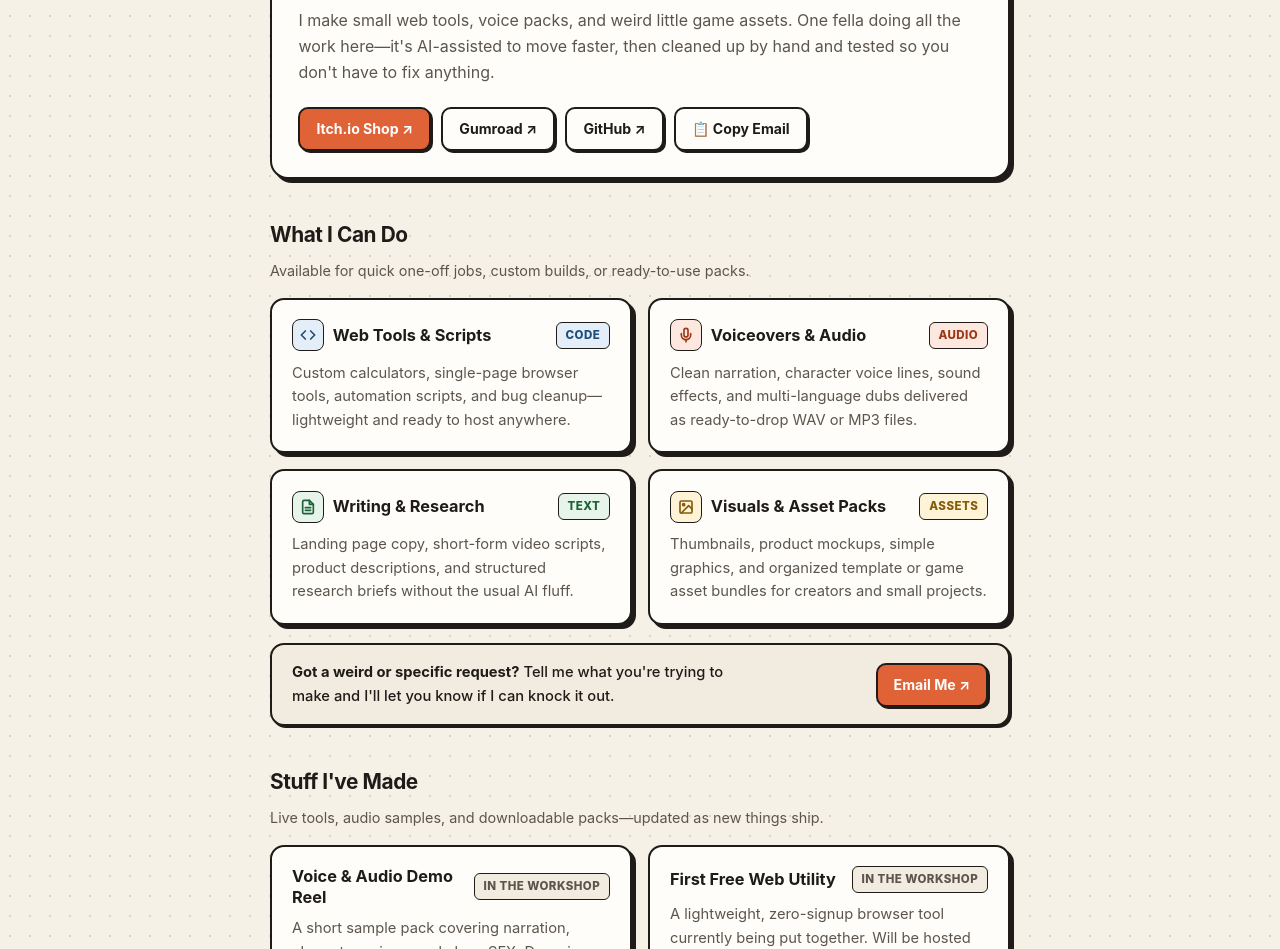
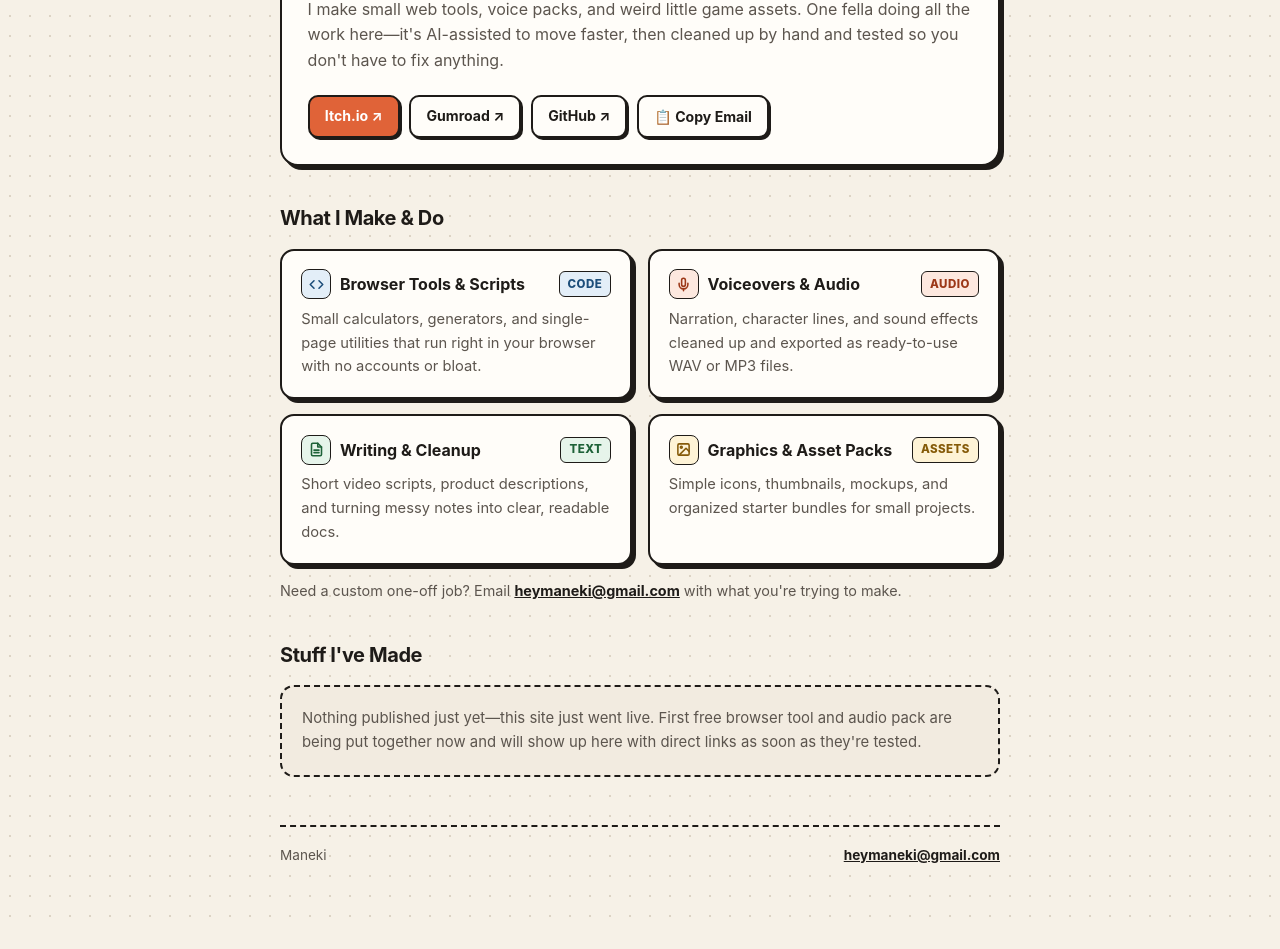
Before and after one commit to heymaneki/heymaneki.github.io, a plain HTML site: page index.html in a window 1280 px wide. Shown: the part 194-1143 px from the top of the page. After the commit the page ends 1117 px from the top, so only its background shows below. Drawn offline with Linux system fonts and the light colour scheme.

Commit message:
Refactor index.html for improved layout and styles
Updated title and various styles for better layout and readability. Adjusted section headings and modified button styles.

```diff
--- a/index.html
+++ b/index.html
@@ -3,7 +3,7 @@
 <head>
   <meta charset="UTF-8" />
   <meta name="viewport" content="width=device-width, initial-scale=1.0" />
-  <title>Maneki — Web Tools, Voiceovers, Writing & Digital Assets</title>
+  <title>Maneki (@heymaneki)</title>
   <style>
     :root {
       --bg: #f6f1e7;
@@ -16,7 +16,6 @@
       --accent: #e06338;
       --accent-hover: #c95128;
       --gold: #f5c451;
-      --green: #2e8b57;
       --code-bg: #e3eef8;
       --code-text: #1d4e7a;
       --audio-bg: #fde8df;
@@ -40,7 +39,6 @@
       --accent: #eb7349;
       --accent-hover: #f5845d;
       --gold: #eab308;
-      --green: #4ade80;
       --code-bg: #1c2d3d;
       --code-text: #7cc0f8;
       --audio-bg: #3b221a;
@@ -71,38 +69,22 @@
     }
 
     .container {
-      max-width: 740px;
+      max-width: 720px;
       margin: 0 auto;
     }
 
-    /* TOP UTILITY BAR */
+    /* TOP BAR */
     .topbar {
       display: flex;
       justify-content: space-between;
       align-items: center;
-      margin-bottom: 1.25rem;
-      gap: 0.75rem;
+      margin-bottom: 1.15rem;
     }
 
-    .status-pill {
-      display: inline-flex;
-      align-items: center;
-      gap: 0.45rem;
-      background: var(--card);
-      border: 2px solid var(--ink);
-      box-shadow: var(--shadow-sm);
-      padding: 0.3rem 0.75rem;
-      border-radius: 999px;
-      font-size: 0.8rem;
+    .site-url {
+      font-size: 0.85rem;
       font-weight: 700;
-    }
-
-    .pulse-dot {
-      width: 8px;
-      height: 8px;
-      border-radius: 50%;
-      background: var(--green);
-      display: inline-block;
+      color: var(--muted);
     }
 
     .theme-btn {
@@ -129,20 +111,20 @@
       border: 2px solid var(--ink);
       box-shadow: var(--shadow);
       border-radius: 18px;
-      padding: 1.65rem;
+      padding: 1.6rem;
       margin-bottom: 2.25rem;
     }
 
     .hero-top {
       display: flex;
       align-items: center;
-      gap: 1.15rem;
+      gap: 1.1rem;
       margin-bottom: 1rem;
     }
 
     .avatar-wrap {
-      width: 76px;
-      height: 76px;
+      width: 72px;
+      height: 72px;
       border-radius: 50%;
       border: 2px solid var(--ink);
       box-shadow: var(--shadow-sm);
@@ -152,7 +134,7 @@
       display: flex;
       align-items: center;
       justify-content: center;
-      font-size: 2rem;
+      font-size: 1.9rem;
     }
 
     .avatar-wrap img {
@@ -163,15 +145,15 @@
     }
 
     .hero-title h1 {
-      font-size: 2rem;
+      font-size: 1.95rem;
       line-height: 1.15;
       letter-spacing: -0.03em;
     }
 
     .handle {
       display: inline-block;
-      margin-top: 0.2rem;
-      font-size: 0.85rem;
+      margin-top: 0.15rem;
+      font-size: 0.88rem;
       font-weight: 700;
       color: var(--muted);
     }
@@ -185,7 +167,7 @@
     .links {
       display: flex;
       flex-wrap: wrap;
-      gap: 0.65rem;
+      gap: 0.6rem;
     }
 
     .btn {
@@ -196,7 +178,7 @@
       font-family: inherit;
       font-size: 0.88rem;
       font-weight: 700;
-      padding: 0.55rem 1rem;
+      padding: 0.52rem 0.95rem;
       border-radius: 10px;
       border: 2px solid var(--ink);
       box-shadow: var(--shadow-sm);
@@ -226,33 +208,22 @@
 
     /* SECTIONS */
     section {
-      margin-top: 2.4rem;
+      margin-top: 2.3rem;
     }
 
     .section-head {
-      display: flex;
-      justify-content: space-between;
-      align-items: flex-end;
-      flex-wrap: wrap;
-      gap: 0.5rem;
-      margin-bottom: 1rem;
+      margin-bottom: 0.9rem;
     }
 
     .section-head h2 {
-      font-size: 1.3rem;
+      font-size: 1.25rem;
       letter-spacing: -0.02em;
-    }
-
-    .section-head p {
-      font-size: 0.9rem;
-      color: var(--muted);
-      width: 100%;
     }
 
     .grid-2 {
       display: grid;
-      grid-template-columns: repeat(auto-fit, minmax(300px, 1fr));
-      gap: 1rem;
+      grid-template-columns: repeat(auto-fit, minmax(295px, 1fr));
+      gap: 0.95rem;
     }
 
     .card {
@@ -260,12 +231,10 @@
       border: 2px solid var(--ink);
       box-shadow: var(--shadow);
       border-radius: 14px;
-      padding: 1.2rem 1.25rem;
+      padding: 1.15rem 1.2rem;
       text-decoration: none;
       color: inherit;
-      display: flex;
-      flex-direction: column;
-      justify-content: space-between;
+      display: block;
       transition: transform 0.12s ease;
     }
 
@@ -283,7 +252,7 @@
       justify-content: space-between;
       align-items: center;
       gap: 0.6rem;
-      margin-bottom: 0.65rem;
+      margin-bottom: 0.55rem;
     }
 
     .card-title-group {
@@ -293,8 +262,8 @@
     }
 
     .icon-box {
-      width: 32px;
-      height: 32px;
+      width: 30px;
+      height: 30px;
       border-radius: 8px;
       border: 1.5px solid var(--ink);
       display: inline-flex;
@@ -304,7 +273,7 @@
     }
 
     .card h3 {
-      font-size: 1.02rem;
+      font-size: 1rem;
       line-height: 1.25;
     }
 
@@ -313,7 +282,7 @@
       font-weight: 800;
       text-transform: uppercase;
       letter-spacing: 0.04em;
-      padding: 0.2rem 0.55rem;
+      padding: 0.18rem 0.5rem;
       border-radius: 6px;
       border: 1.5px solid var(--ink);
       white-space: nowrap;
@@ -323,48 +292,37 @@
     .tag-audio { background: var(--audio-bg); color: var(--audio-text); }
     .tag-text { background: var(--text-bg); color: var(--text-text); }
     .tag-asset { background: var(--asset-bg); color: var(--asset-text); }
-
-    .tag-wip {
-      background: var(--card-alt);
-      color: var(--muted);
-    }
-
-    .tag-live {
-      background: var(--gold);
-      color: #1e1b18;
-    }
+    .tag-live { background: var(--gold); color: #1e1b18; }
 
     .card p {
       color: var(--muted);
       font-size: 0.92rem;
     }
 
-    /* CUSTOM REQUEST BANNER */
-    .cta-banner {
-      margin-top: 1.15rem;
-      background: var(--card-alt);
-      border: 2px solid var(--ink);
-      box-shadow: var(--shadow-sm);
-      border-radius: 14px;
-      padding: 1rem 1.25rem;
-      display: flex;
-      align-items: center;
-      justify-content: space-between;
-      flex-wrap: wrap;
-      gap: 0.85rem;
+    .contact-note {
+      margin-top: 0.9rem;
+      font-size: 0.9rem;
+      color: var(--muted);
     }
 
-    .cta-banner p {
-      font-size: 0.92rem;
+    .contact-note a {
       color: var(--text);
-      font-weight: 500;
-      max-width: 460px;
+      font-weight: 700;
+    }
+
+    .empty-shelf {
+      background: var(--card-alt);
+      border: 2px dashed var(--ink);
+      border-radius: 14px;
+      padding: 1.25rem;
+      color: var(--muted);
+      font-size: 0.93rem;
     }
 
     /* FOOTER */
     footer {
       margin-top: 3rem;
-      padding-top: 1.25rem;
+      padding-top: 1.15rem;
       border-top: 2px dashed var(--ink);
       font-size: 0.85rem;
       color: var(--muted);
@@ -380,16 +338,9 @@
     }
 
     @media (max-width: 480px) {
-      .hero {
-        padding: 1.3rem;
-      }
-      .avatar-wrap {
-        width: 64px;
-        height: 64px;
-      }
-      .hero-title h1 {
-        font-size: 1.7rem;
-      }
+      .hero { padding: 1.25rem; }
+      .avatar-wrap { width: 62px; height: 62px; }
+      .hero-title h1 { font-size: 1.65rem; }
     }
   </style>
 </head>
@@ -397,7 +348,7 @@
   <div class="container">
     <!-- TOP BAR -->
     <div class="topbar">
-      <span class="status-pill"><span class="pulse-dot"></span> Open for small jobs</span>
+      <span class="site-url">heymaneki.github.io</span>
       <button class="theme-btn" id="themeToggle" type="button">🌙 Dark mode</button>
     </div>
 
@@ -422,143 +373,111 @@
       </p>
 
       <div class="links">
-        <a class="btn btn-primary" href="https://heymaneki.itch.io" target="_blank" rel="noopener">Itch.io Shop ↗</a>
+        <a class="btn btn-primary" href="https://heymaneki.itch.io" target="_blank" rel="noopener">Itch.io ↗</a>
         <a class="btn" href="https://heymaneki.gumroad.com" target="_blank" rel="noopener">Gumroad ↗</a>
         <a class="btn" href="https://github.com/heymaneki" target="_blank" rel="noopener">GitHub ↗</a>
         <button class="btn" id="copyEmailBtn" type="button">📋 Copy Email</button>
       </div>
     </header>
 
-    <!-- SECTION 1: WHAT I CAN DO -->
+    <!-- SECTION 1: WHAT I MAKE & DO -->
     <section>
       <div class="section-head">
-        <h2>What I Can Do</h2>
-        <p>Available for quick one-off jobs, custom builds, or ready-to-use packs.</p>
+        <h2>What I Make &amp; Do</h2>
       </div>
 
       <div class="grid-2">
         <div class="card">
-          <div>
-            <div class="card-top">
-              <div class="card-title-group">
-                <span class="icon-box tag-code" aria-hidden="true">
-                  <svg width="16" height="16" viewBox="0 0 24 24" fill="none" stroke="currentColor" stroke-width="2.5" stroke-linecap="round" stroke-linejoin="round"><polyline points="16 18 22 12 16 6"/><polyline points="8 6 2 12 8 18"/></svg>
-                </span>
-                <h3>Web Tools &amp; Scripts</h3>
-              </div>
-              <span class="tag tag-code">Code</span>
+          <div class="card-top">
+            <div class="card-title-group">
+              <span class="icon-box tag-code" aria-hidden="true">
+                <svg width="15" height="15" viewBox="0 0 24 24" fill="none" stroke="currentColor" stroke-width="2.5" stroke-linecap="round" stroke-linejoin="round"><polyline points="16 18 22 12 16 6"/><polyline points="8 6 2 12 8 18"/></svg>
+              </span>
+              <h3>Browser Tools &amp; Scripts</h3>
             </div>
-            <p>Custom calculators, single-page browser tools, automation scripts, and bug cleanup—lightweight and ready to host anywhere.</p>
+            <span class="tag tag-code">Code</span>
           </div>
+          <p>Small calculators, generators, and single-page utilities that run right in your browser with no accounts or bloat.</p>
         </div>
 
         <div class="card">
-          <div>
-            <div class="card-top">
-              <div class="card-title-group">
-                <span class="icon-box tag-audio" aria-hidden="true">
-                  <svg width="16" height="16" viewBox="0 0 24 24" fill="none" stroke="currentColor" stroke-width="2.5" stroke-linecap="round" stroke-linejoin="round"><path d="M12 2a3 3 0 0 0-3 3v7a3 3 0 0 0 6 0V5a3 3 0 0 0-3-3Z"/><path d="M19 10v2a7 7 0 0 1-14 0v-2"/><line x1="12" x2="12" y1="19" y2="22"/></svg>
-                </span>
-                <h3>Voiceovers &amp; Audio</h3>
-              </div>
-              <span class="tag tag-audio">Audio</span>
+          <div class="card-top">
+            <div class="card-title-group">
+              <span class="icon-box tag-audio" aria-hidden="true">
+                <svg width="15" height="15" viewBox="0 0 24 24" fill="none" stroke="currentColor" stroke-width="2.5" stroke-linecap="round" stroke-linejoin="round"><path d="M12 2a3 3 0 0 0-3 3v7a3 3 0 0 0 6 0V5a3 3 0 0 0-3-3Z"/><path d="M19 10v2a7 7 0 0 1-14 0v-2"/><line x1="12" x2="12" y1="19" y2="22"/></svg>
+              </span>
+              <h3>Voiceovers &amp; Audio</h3>
             </div>
-            <p>Clean narration, character voice lines, sound effects, and multi-language dubs delivered as ready-to-drop WAV or MP3 files.</p>
+            <span class="tag tag-audio">Audio</span>
           </div>
+          <p>Narration, character lines, and sound effects cleaned up and exported as ready-to-use WAV or MP3 files.</p>
         </div>
 
         <div class="card">
-          <div>
-            <div class="card-top">
-              <div class="card-title-group">
-                <span class="icon-box tag-text" aria-hidden="true">
-                  <svg width="16" height="16" viewBox="0 0 24 24" fill="none" stroke="currentColor" stroke-width="2.5" stroke-linecap="round" stroke-linejoin="round"><path d="M14 2H6a2 2 0 0 0-2 2v16a2 2 0 0 0 2 2h12a2 2 0 0 0 2-2V8z"/><polyline points="14 2 14 8 20 8"/><line x1="16" x2="8" y1="13" y2="13"/><line x1="16" x2="8" y1="17" y2="17"/></svg>
-                </span>
-                <h3>Writing &amp; Research</h3>
-              </div>
-              <span class="tag tag-text">Text</span>
+          <div class="card-top">
+            <div class="card-title-group">
+              <span class="icon-box tag-text" aria-hidden="true">
+                <svg width="15" height="15" viewBox="0 0 24 24" fill="none" stroke="currentColor" stroke-width="2.5" stroke-linecap="round" stroke-linejoin="round"><path d="M14 2H6a2 2 0 0 0-2 2v16a2 2 0 0 0 2 2h12a2 2 0 0 0 2-2V8z"/><polyline points="14 2 14 8 20 8"/><line x1="16" x2="8" y1="13" y2="13"/><line x1="16" x2="8" y1="17" y2="17"/></svg>
+              </span>
+              <h3>Writing &amp; Cleanup</h3>
             </div>
-            <p>Landing page copy, short-form video scripts, product descriptions, and structured research briefs without the usual AI fluff.</p>
+            <span class="tag tag-text">Text</span>
           </div>
+          <p>Short video scripts, product descriptions, and turning messy notes into clear, readable docs.</p>
         </div>
 
         <div class="card">
-          <div>
-            <div class="card-top">
-              <div class="card-title-group">
-                <span class="icon-box tag-asset" aria-hidden="true">
-                  <svg width="16" height="16" viewBox="0 0 24 24" fill="none" stroke="currentColor" stroke-width="2.5" stroke-linecap="round" stroke-linejoin="round"><rect x="3" y="3" width="18" height="18" rx="2" ry="2"/><circle cx="8.5" cy="8.5" r="1.5"/><polyline points="21 15 16 10 5 21"/></svg>
-                </span>
-                <h3>Visuals &amp; Asset Packs</h3>
-              </div>
-              <span class="tag tag-asset">Assets</span>
+          <div class="card-top">
+            <div class="card-title-group">
+              <span class="icon-box tag-asset" aria-hidden="true">
+                <svg width="15" height="15" viewBox="0 0 24 24" fill="none" stroke="currentColor" stroke-width="2.5" stroke-linecap="round" stroke-linejoin="round"><rect x="3" y="3" width="18" height="18" rx="2" ry="2"/><circle cx="8.5" cy="8.5" r="1.5"/><polyline points="21 15 16 10 5 21"/></svg>
+              </span>
+              <h3>Graphics &amp; Asset Packs</h3>
             </div>
-            <p>Thumbnails, product mockups, simple graphics, and organized template or game asset bundles for creators and small projects.</p>
+            <span class="tag tag-asset">Assets</span>
           </div>
+          <p>Simple icons, thumbnails, mockups, and organized starter bundles for small projects.</p>
         </div>
       </div>
 
-      <div class="cta-banner">
-        <p><strong>Got a weird or specific request?</strong> Tell me what you're trying to make and I'll let you know if I can knock it out.</p>
-        <a class="btn btn-primary" href="mailto:heymaneki@gmail.com">Email Me ↗</a>
-      </div>
+      <p class="contact-note">
+        Need a custom one-off job? Email <a href="mailto:heymaneki@gmail.com">heymaneki@gmail.com</a> with what you're trying to make.
+      </p>
     </section>
 
-    <!-- SECTION 2: STUFF I'VE MADE -->
+    <!-- SECTION 2: PUBLISHED WORK -->
     <section>
       <div class="section-head">
         <h2>Stuff I've Made</h2>
-        <p>Live tools, audio samples, and downloadable packs—updated as new things ship.</p>
       </div>
 
+      <div class="empty-shelf">
+        Nothing published just yet—this site just went live. First free browser tool and audio pack are being put together now and will show up here with direct links as soon as they're tested.
+      </div>
+
+      <!-- WHEN YOU SHIP ITEM #1, REPLACE THE .empty-shelf DIV ABOVE WITH THIS GRID:
       <div class="grid-2">
-        <!-- TEMPLATE FOR LIVE PROJECTS (Copy & uncomment as you ship things):
         <a class="card" href="https://YOUR-LINK-HERE" target="_blank" rel="noopener">
-          <div>
-            <div class="card-top">
-              <h3>Project Name ↗</h3>
-              <span class="tag tag-live">Live</span>
-            </div>
-            <p>Short one-sentence description of what it does.</p>
+          <div class="card-top">
+            <h3>Actual Project Name ↗</h3>
+            <span class="tag tag-live">Free Tool</span>
           </div>
+          <p>One honest sentence describing what it actually does.</p>
         </a>
-        -->
-
-        <div class="card">
-          <div>
-            <div class="card-top">
-              <h3>Voice &amp; Audio Demo Reel</h3>
-              <span class="tag tag-wip">In the Workshop</span>
-            </div>
-            <p>A short sample pack covering narration, character voices, and clean SFX. Dropping soon on Itch.io and Gumroad.</p>
-          </div>
-        </div>
-
-        <div class="card">
-          <div>
-            <div class="card-top">
-              <h3>First Free Web Utility</h3>
-              <span class="tag tag-wip">In the Workshop</span>
-            </div>
-            <p>A lightweight, zero-signup browser tool currently being put together. Will be hosted right here for free.</p>
-          </div>
-        </div>
       </div>
+      -->
     </section>
 
     <footer>
-      <span>Maneki (@heymaneki)</span>
-      <span>Direct email: <a href="mailto:heymaneki@gmail.com">heymaneki@gmail.com</a></span>
+      <span>Maneki</span>
+      <span><a href="mailto:heymaneki@gmail.com">heymaneki@gmail.com</a></span>
     </footer>
   </div>
 
   <script>
-    // Dark / Light mode toggle with saved preference
     const themeToggle = document.getElementById('themeToggle');
     const root = document.documentElement;
-    const savedTheme = localStorage.getItem('maneki-theme');
-
-    if (savedTheme === 'dark') {
+    if (localStorage.getItem('maneki-theme') === 'dark') {
       root.setAttribute('data-theme', 'dark');
       themeToggle.textContent = '☀️ Light mode';
     }
@@ -576,7 +495,6 @@
       }
     });
 
-    // One-tap Copy Email button
     const copyBtn = document.getElementById('copyEmailBtn');
     copyBtn.addEventListener('click', async () => {
       try {
```
